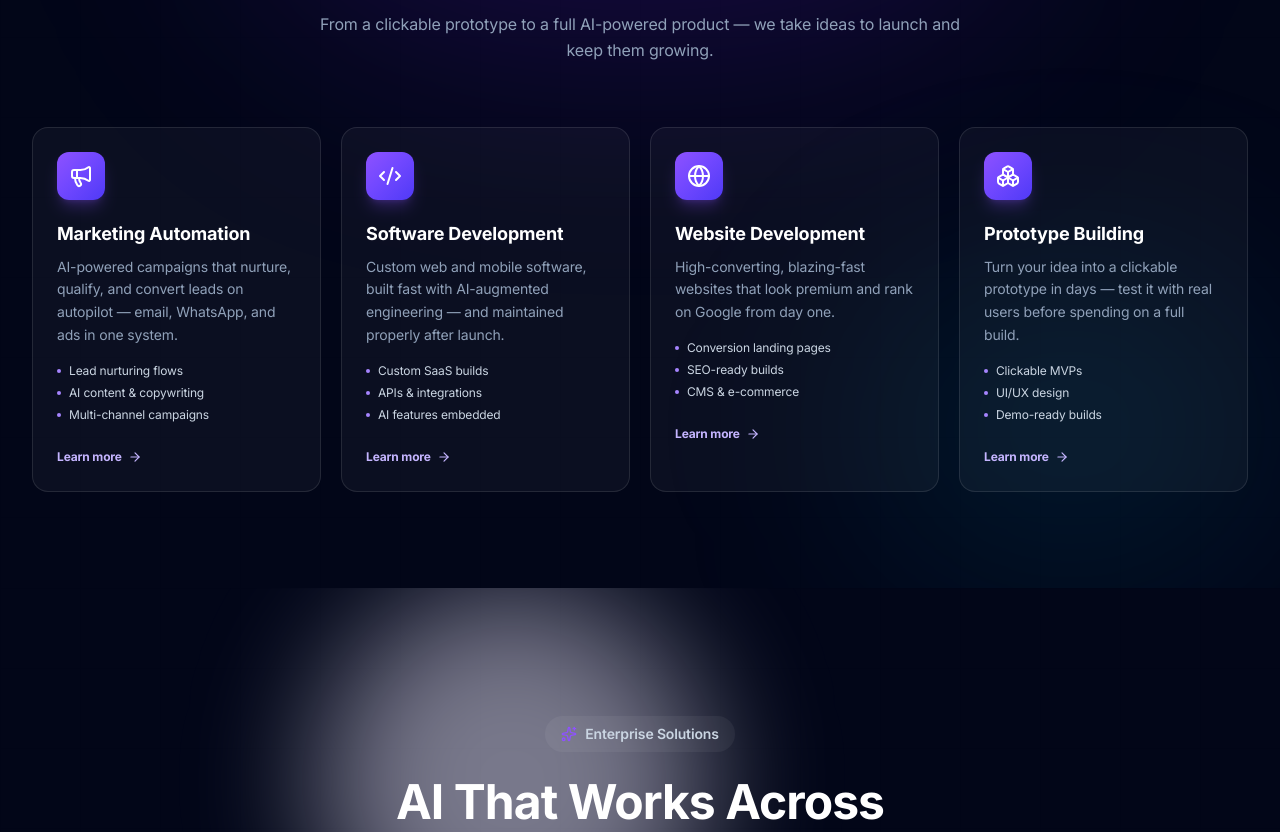
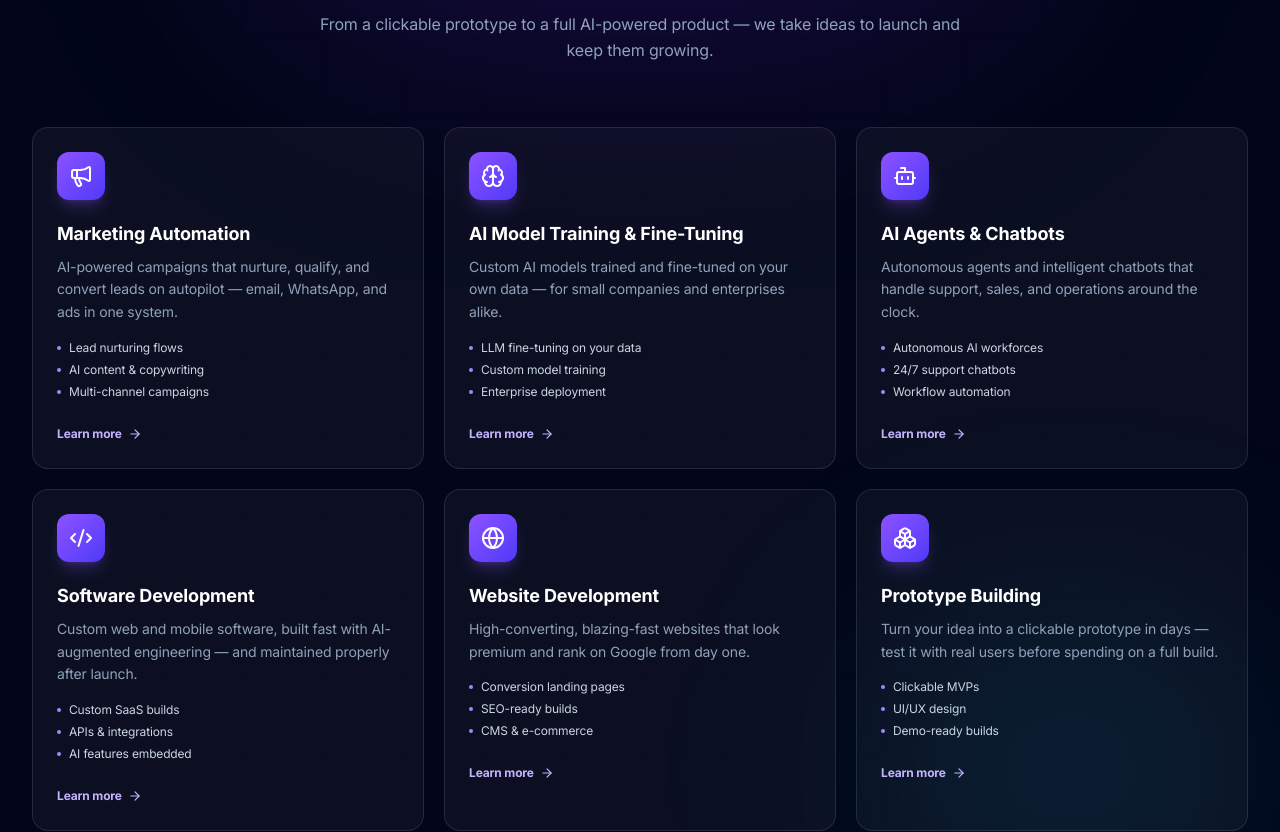
Before and after one commit to Tayyabhusayn/uywnix, a Next.js app: page / in a window 1280 px wide. Shown: the part 1726-2558 px from the top of the page. Built offline with nearby package versions, Linux system fonts and the light colour scheme.

Commit message:
feat: add AI Model Training & Fine-Tuning + AI Agents services (3x2 grid)

```diff
--- a/components/Services.tsx
+++ b/components/Services.tsx
@@ -1,7 +1,7 @@
 "use client";
 
 import { motion } from "framer-motion";
-import { Megaphone, Code2, Globe, Boxes, ArrowRight } from "lucide-react";
+import { Megaphone, Code2, Globe, Boxes, Brain, Bot, ArrowRight } from "lucide-react";
 import Link from "next/link";
 
 const services = [
@@ -10,6 +10,18 @@ const services = [
     title: "Marketing Automation",
     desc: "AI-powered campaigns that nurture, qualify, and convert leads on autopilot — email, WhatsApp, and ads in one system.",
     features: ["Lead nurturing flows", "AI content & copywriting", "Multi-channel campaigns"],
+  },
+  {
+    icon: Brain,
+    title: "AI Model Training & Fine-Tuning",
+    desc: "Custom AI models trained and fine-tuned on your own data — for small companies and enterprises alike.",
+    features: ["LLM fine-tuning on your data", "Custom model training", "Enterprise deployment"],
+  },
+  {
+    icon: Bot,
+    title: "AI Agents & Chatbots",
+    desc: "Autonomous agents and intelligent chatbots that handle support, sales, and operations around the clock.",
+    features: ["Autonomous AI workforces", "24/7 support chatbots", "Workflow automation"],
   },
   {
     icon: Code2,
@@ -61,7 +73,7 @@ export default function Services() {
         </motion.div>
 
         {/* Service Cards */}
-        <div className="grid grid-cols-1 md:grid-cols-2 lg:grid-cols-4 gap-5">
+        <div className="grid grid-cols-1 md:grid-cols-2 lg:grid-cols-3 gap-5">
           {services.map((service, i) => (
             <motion.div
               key={service.title}
```
